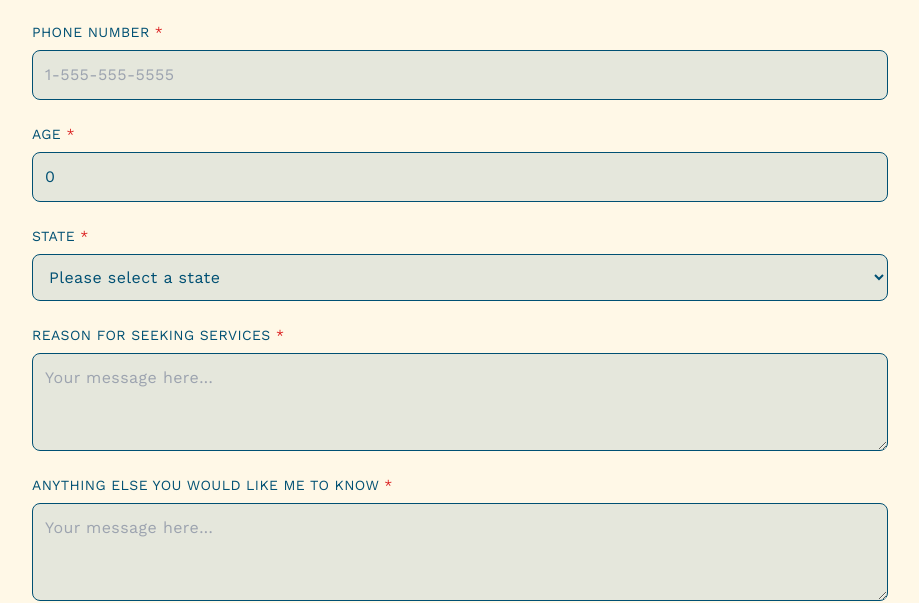
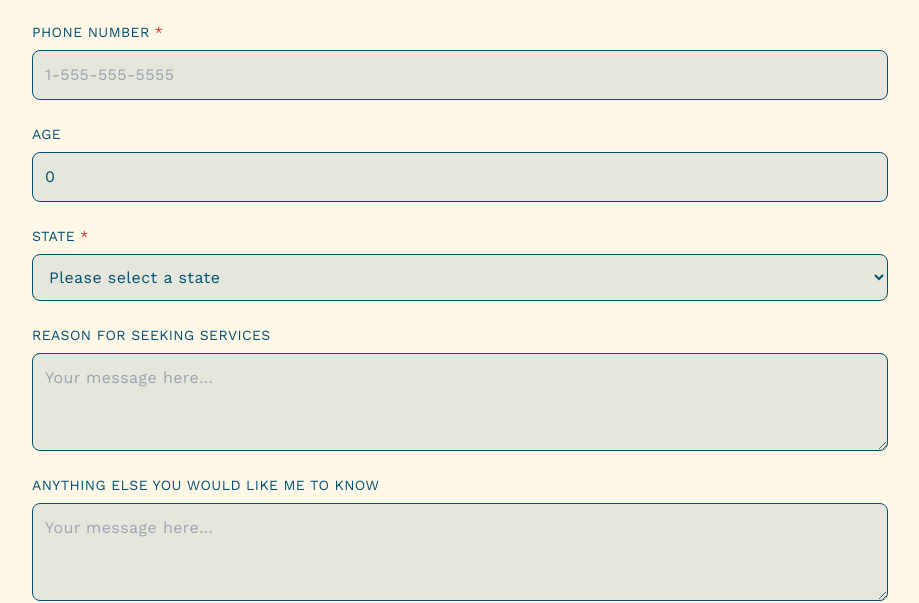
Before and after one commit to trroev/guided-growth-with-rachael, a Next.js app: page /contact in a window 1280 px wide. Shown: the part 891-1494 px from the top of the page, without its empty margins (180-1099 px from the left). Built offline with nearby package versions, Linux system fonts and the light colour scheme.

Commit message:
Update form validation styling

```diff
--- a/components/Form/Form.tsx
+++ b/components/Form/Form.tsx
@@ -16,6 +16,11 @@ interface Values {
   state: string;
   reason: string;
   message: string;
+  term1: boolean;
+  term2: boolean;
+  term3: boolean;
+  term4: boolean;
+  agree: boolean;
 }
 
 const FormikForm = () => {
@@ -38,6 +43,11 @@ const FormikForm = () => {
         state: "",
         reason: "",
         message: "",
+        term1: false,
+        term2: false,
+        term3: false,
+        term4: false,
+        agree: false,
       }}
       validationSchema={Yup.object({
         fullName: Yup.string()
@@ -49,12 +59,22 @@ const FormikForm = () => {
         phoneNumber: Yup.string()
           .matches(phoneRegEx, "Please enter a valid phone number")
           .required("A phone number is required"),
-        reason: Yup.string()
-          .max(150, "Message must be 150 characters or less")
-          .required("Please provide a message"),
-        message: Yup.string()
-          .max(150, "Message must be 150 characters or less")
-          .required("Please provide a message"),
+        state: Yup.string().required("Please select a state"),
+        reason: Yup.string().max(
+          150,
+          "Message must be 150 characters or less"
+        ),
+        message: Yup.string().max(
+          150,
+          "Message must be 150 characters or less"
+        ),
+        term1: Yup.boolean().required("Please confirm"),
+        term2: Yup.boolean().required("Please confirm"),
+        term3: Yup.boolean().required("Please confirm"),
+        term4: Yup.boolean().required("Please confirm"),
+        agree: Yup.boolean().required(
+          "Please agree to terms before submitting"
+        ),
       })}
       onSubmit={async (
         values: Values,
@@ -73,6 +93,13 @@ const FormikForm = () => {
             age: values.age,
             reason: values.reason,
             message: values.message,
+            terms: {
+              term1: values.term1,
+              term2: values.term2,
+              term3: values.term3,
+              term4: values.term4,
+              agree: values.agree,
+            },
           }),
         });
         const data = await res.json();
@@ -104,6 +131,7 @@ const FormikForm = () => {
               name="fullName"
               type="text"
               placeholder="Jane Doe"
+              required
             />
           </div>
           <div className="flex flex-col">
@@ -112,6 +140,7 @@ const FormikForm = () => {
               name="email"
               type="email"
               placeholder="jane.doe@gmail.com"
+              required
             />
           </div>
           <div className="flex flex-col">
@@ -120,6 +149,7 @@ const FormikForm = () => {
               name="phoneNumber"
               type="text"
               placeholder="1-555-555-5555"
+              required
             />
           </div>
           <div className="flex flex-col">
@@ -134,6 +164,7 @@ const FormikForm = () => {
               name="state"
               options={stateOptions}
               placeholder="Please select a state"
+              required
             />
           </div>
           {/* </div> */}
--- a/components/Form/FormInput.tsx
+++ b/components/Form/FormInput.tsx
@@ -28,6 +28,7 @@ type CheckboxProps = {
 
 export const FormInput = ({ label, ...props }: InputProps) => {
   const [field, meta] = useField(props);
+  const isRequired = props.required || (meta.touched && meta.error);
 
   return (
     <div className="flex flex-col py-2">
@@ -35,7 +36,7 @@ export const FormInput = ({ label, ...props }: InputProps) => {
         htmlFor={props.id || props.name}
         className="uppercase text-sm py-2"
       >
-        {label} <span className="text-red">*</span>
+        {label} {isRequired && <span className="text-red">*</span>}
       </label>
       <input
         className={`border rounded-lg border-green p-3 flex bg-green/10 outline-none ${
@@ -59,6 +60,7 @@ export const FormDropdrown = ({
   ...props
 }: DropdownProps) => {
   const [field, meta] = useField(props);
+  const isRequired = props.required || (meta.touched && meta.error);
 
   return (
     <div className="flex flex-col py-2">
@@ -66,7 +68,7 @@ export const FormDropdrown = ({
         htmlFor={props.id || props.name}
         className="uppercase text-sm py-2"
       >
-        {label} <span className="text-red">*</span>
+        {label} {isRequired && <span className="text-red">*</span>}
       </label>
       <select
         className={`border rounded-lg p-3 border-green bg-green/10 outline-none ${
@@ -95,6 +97,7 @@ export const FormDropdrown = ({
 
 export const TextArea = ({ label, ...props }: TextAreaProps) => {
   const [field, meta] = useField(props);
+  const isRequired = props.required || (meta.touched && meta.error);
 
   return (
     <div className="flex flex-col py-2">
@@ -102,7 +105,7 @@ export const TextArea = ({ label, ...props }: TextAreaProps) => {
         htmlFor={props.id || props.name}
         className="uppercase text-sm py-2"
       >
-        {label} <span className="text-red">*</span>
+        {label} {isRequired && <span className="text-red">*</span>}
       </label>
       <textarea
         className={`border rounded-lg p-3 border-green bg-green/10 outline-none ${
@@ -127,7 +130,7 @@ export const FormCheckbox = ({ label, ...props }: CheckboxProps) => {
     <div className="flex items-center py-2">
       <input
         type="checkbox"
-        className="mr-2"
+        className="mr-2 accent-green"
         {...field}
         {...props}
         id={props.name}
```
